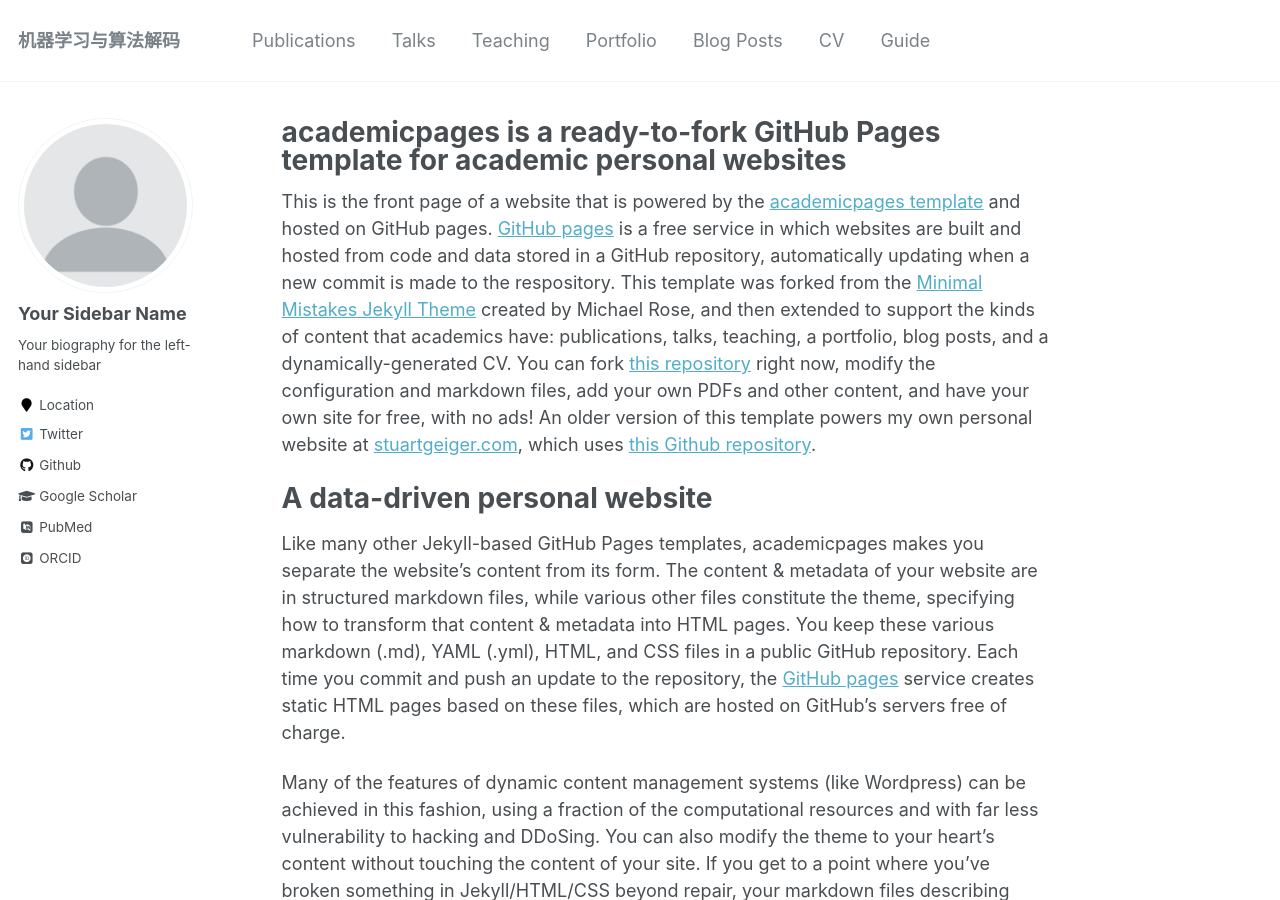
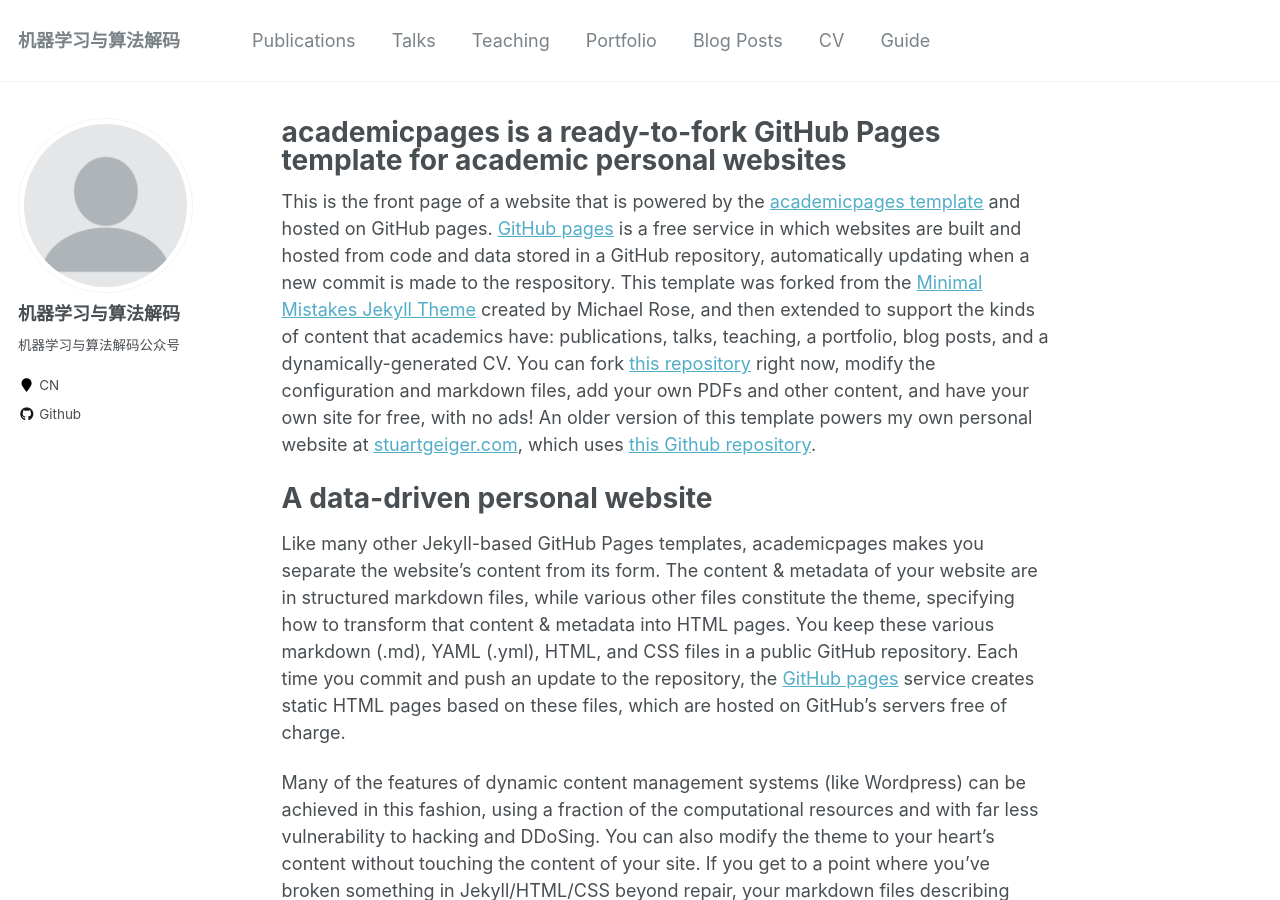
Before and after one commit to SuanmaPlanet/suanmaplanet.github.io, a Jekyll site: the page built from _pages/about.md, in a window 1280 px wide and 900 px high. Built offline with Jekyll 4.4.1, drawn with Linux system fonts in a browser that asks for light colours; some web fonts are replaced.

Commit message:
Update _config.yml
修改主页侧栏

```diff
--- a/_config.yml
+++ b/_config.yml
@@ -14,7 +14,7 @@ description              : &description "机器学习与算法解码公众号"
 url                      : https://suanmaplanet.github.io # the base hostname & protocol for your site e.g. "https://mmistakes.github.io"
 baseurl                  : "" # the subpath of your site, e.g. "/blog"
 repository               : "suanmaplanet/suanmaplanet.github.io"
-teaser                   : "500x300.png" # filename of teaser fallback teaser image placed in /images/, .e.g. "500x300.png"
+teaser                   :  # filename of teaser fallback teaser image placed in /images/, .e.g. "500x300.png"
 breadcrumbs              : false # true, false (default)
 words_per_minute         : 160
 future                   : true
@@ -80,13 +80,13 @@ analytics:
 
 # Site Author
 author:
-  name             : "Your Sidebar Name"
+  name             : "机器学习与算法解码"
   avatar           : "profile.png"
-  bio              : "Your biography for the left-hand sidebar"
-  location         : "Location"
+  bio              : "机器学习与算法解码公众号"
+  location         : "CN"
   employer         :
-  pubmed           : "https://www.ncbi.nlm.nih.gov/pubmed/?term=john+snow"
-  googlescholar    : "http://yourfullgooglescholarurl.com"
+#  pubmed           : "https://www.ncbi.nlm.nih.gov/pubmed/?term=john+snow"
+#  googlescholar    : "http://yourfullgooglescholarurl.com"
   email            :
   researchgate     :  # example: "https://www.researchgate.net/profile/yourprofile"
   uri              :
@@ -96,20 +96,20 @@ author:
   flickr           :
   facebook         :
   foursquare       :
-  github           : "academicpages"
+  github           : "SuanmaPlanet"
   google_plus      :
   keybase          :
   instagram        :
   impactstory      : #"https://profiles.impactstory.org/u/xxxx-xxxx-xxxx-xxxx"
   lastfm           :
   linkedin         :
-  orcid            : "http://orcid.org/yourorcidurl"
+#  orcid            : "http://orcid.org/yourorcidurl"
   pinterest        :
   soundcloud       :
   stackoverflow    : # http://stackoverflow.com/users/123456/username
   steam            :
   tumblr           :
-  twitter          : "replacethistwitterhandle"
+#  twitter          : "replacethistwitterhandle"
   vine             :
   weibo            :
   xing             :
```
